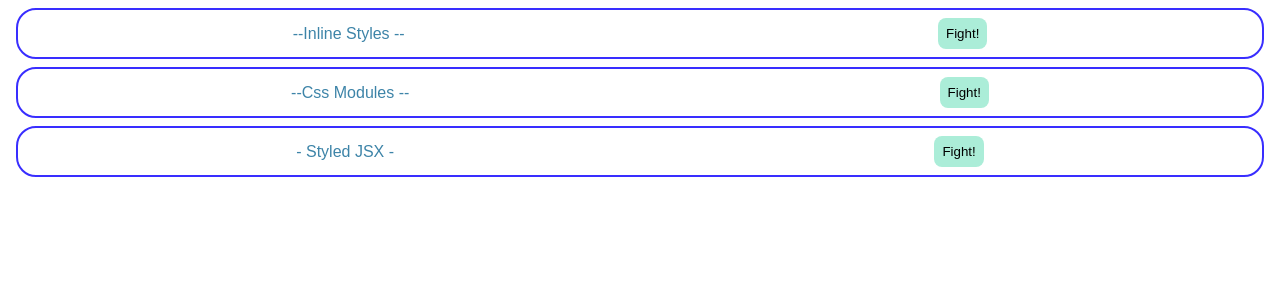
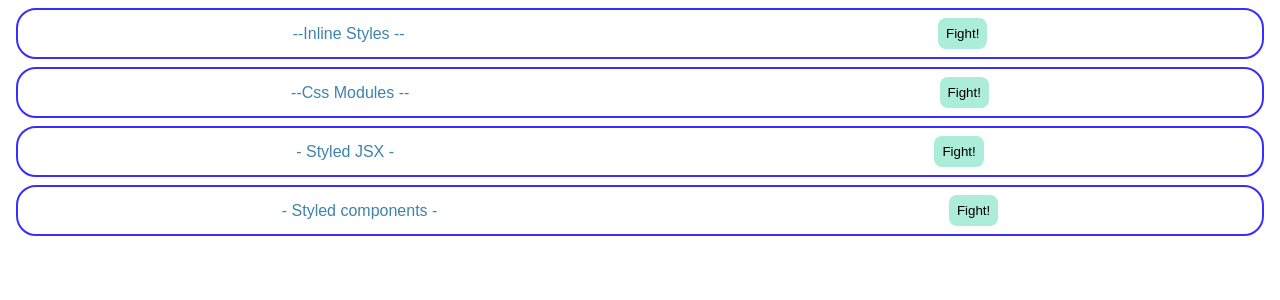
Before and after one commit to KurokoTakaakiGitHub/react-css, a React (Create React App) app: page / in a window 1280 px wide. Shown: the top 300 px of the page. Built offline with nearby package versions, Linux system fonts and the light colour scheme.

Commit message:
css styled compoment

```diff
--- a/package.json
+++ b/package.json
@@ -9,6 +9,7 @@
     "react": "17.0.2",
     "react-dom": "17.0.2",
     "react-scripts": "4.0.0",
+    "styled-components": "5.3.3",
     "styled-jsx": "5.0.0"
   },
   "devDependencies": {
--- a/src/App.js
+++ b/src/App.js
@@ -2,13 +2,14 @@ import "./styles.css";
 import { InlineStyle } from "./Components/InlineStyle";
 import { CssModules } from "./Components/CssModules";
 import { StyledJsx } from "./Components/StyledJsx";
-
+import { StyledComponent } from "./Components/StyledComponent";
 export default function App() {
   return (
     <div className="App">
       <InlineStyle />
       <CssModules />
       <StyledJsx />
+      <StyledComponent />
     </div>
   );
 }
--- /dev/null
+++ b/src/Components/StyledComponent.jsx
@@ -0,0 +1,38 @@
+import React from "react";
+import styled from "styled-components";
+
+export const StyledComponent = () => {
+  return (
+    <SContainer>
+      <STitle>- Styled components -</STitle>
+      <SButton>Fight!</SButton>
+    </SContainer>
+  );
+};
+
+const SContainer = styled.div`
+        border: solid 2px  #392eff;
+        border-radius: 20px;
+        padding: 8px;
+        margin: 8px;
+        display: flex;
+        justify-content: space-around;
+        align-items: center;
+`;
+
+const STitle = styled.p`
+  margin: 0;
+  color: #3d84a8;
+`;
+
+const SButton = styled.button`
+  background-color: #abedd8;
+  border: none;
+  padding: 8px;
+  border-radius: 8px;
+  &:hover {
+    background-color: #46cdcf;
+    color: #fff;
+    cursor: pointer;
+  }
+`;
```
